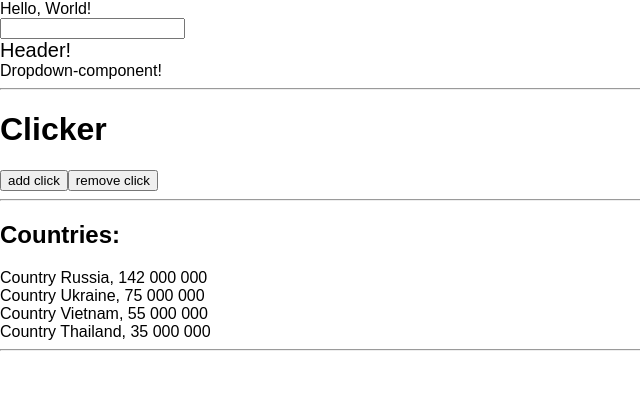
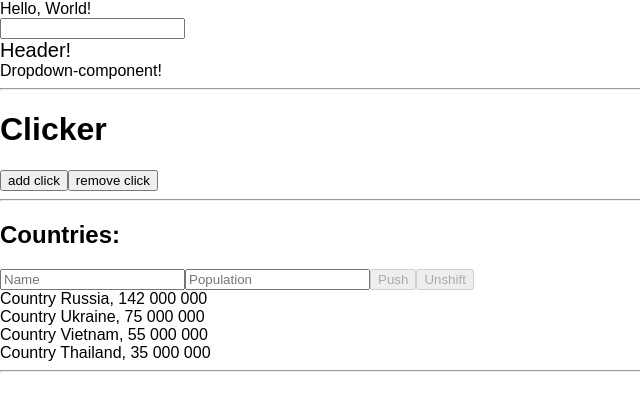
Before and after one commit to AnnaPismennaya1991/test, a React (Create React App) app: page / in a window 1280 px wide. Shown: the top 410 px of the page, without its empty margins (0-640 px from the left). Built offline with nearby package versions, Linux system fonts and the light colour scheme.

Commit message:
countries and disabled

```diff
--- a/src/components/country/Country.js
+++ b/src/components/country/Country.js
@@ -2,10 +2,31 @@ import React, { Component } from 'react';
 import countries from './countries';
 
 class Country extends Component {
-    state = { items:[] };
+    state = { items:[], name:'', population:'' };
 
     componentWillMount() {
         this.setState({items: countries});
+    }
+
+    onNameChange = (event) => {
+        this.setState ({name: event.target.value })
+    }
+
+    onPopulationChange = (event) => {
+        this.setState ({population: event.target.value})
+    }
+
+    push = () => {
+        const country = {name:this.state.name, population:this.state.population}
+        const items = this.state.items
+        items.push(country)
+        this.setState({items:items});
+    }
+    unshift = () => {
+        const country = {name:this.state.name, population:this.state.population}
+        const items = this.state.items
+        items.unshift(country)
+        this.setState({items:items});
     }
 
     renderItems = () => {
@@ -17,11 +38,19 @@ class Country extends Component {
             );
         });
     }
+// Disabled - проверка
+    isDisabled = () => {
+        return this.state.name && this.state.population ? '' : 'disable';
+    }
 
     render() {
         return(
             <div>
                 <h2> Countries: </h2>
+                <input placeholder='Name' type='text' onChange={this.onNameChange} />
+                <input placeholder='Population' type='number' onChange={this.onPopulationChange} />
+                <button onClick={this.push} disabled={this.isDisabled()}> Push </button>
+                <button onClick={this.unshift} disabled={this.isDisabled()}> Unshift </button>
                 {this.renderItems()}
             </div>
         );
```
